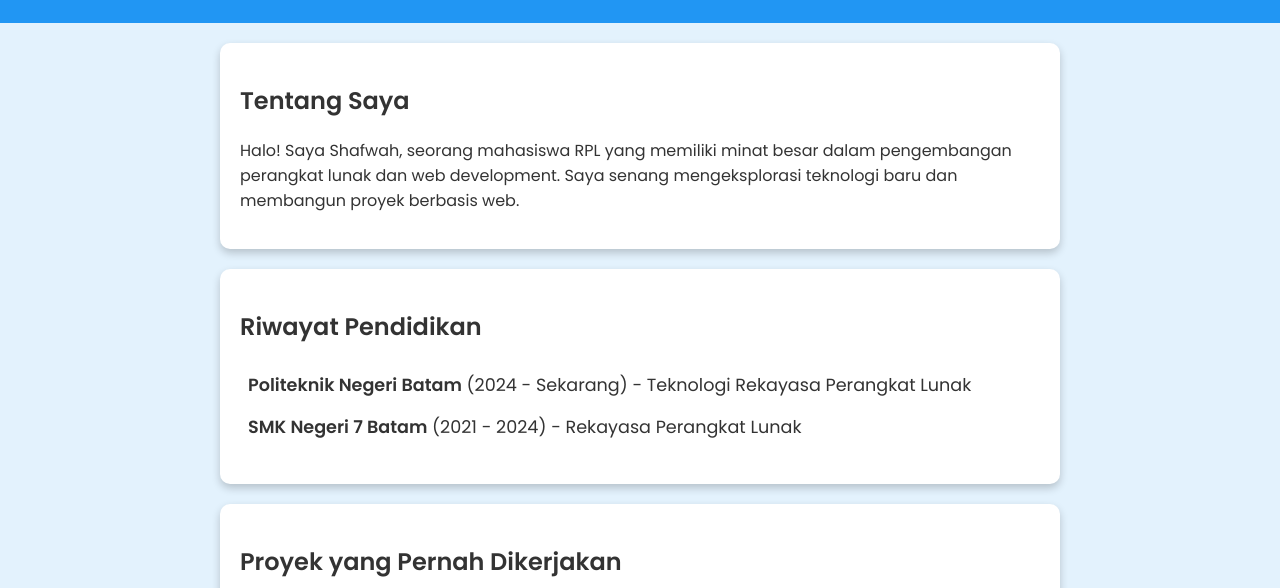
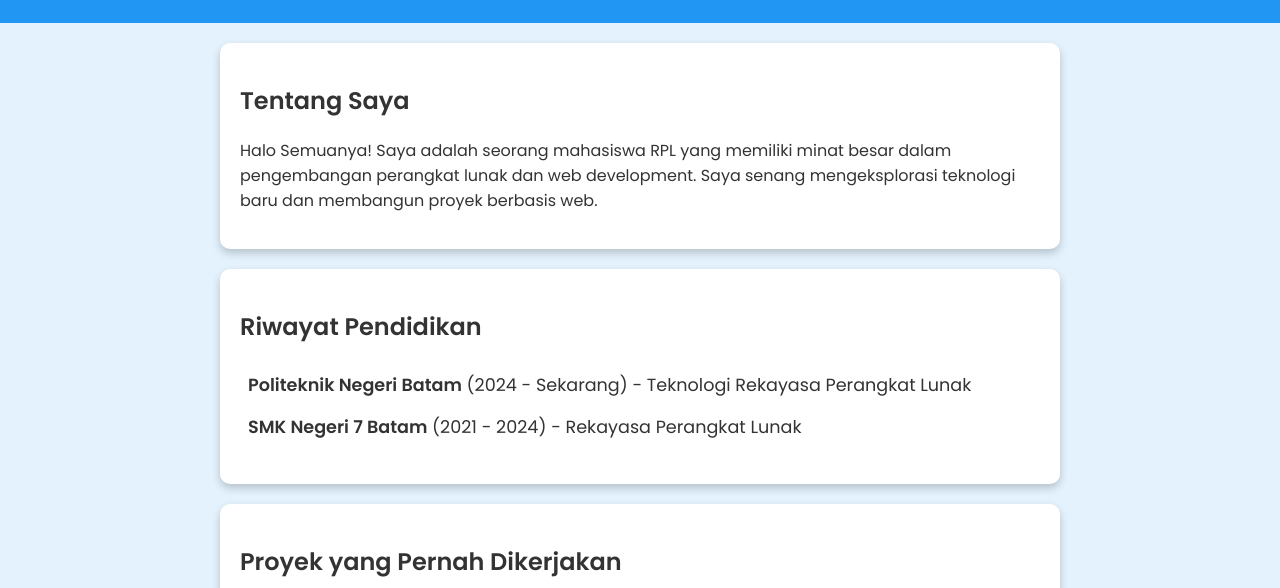
Before and after one commit to shafwah09/shafwah, a plain HTML site: page index.html in a window 1280 px wide. Shown: the part 212-800 px from the top of the page. Drawn offline with Linux system fonts and the light colour scheme.

Commit message:
Update index.html

```diff
--- a/index.html
+++ b/index.html
@@ -101,7 +101,7 @@
 
 <section>
     <h2>Tentang Saya</h2>
-    <p>Halo! Saya Shafwah, seorang mahasiswa RPL yang memiliki minat besar dalam pengembangan perangkat lunak dan web development. Saya senang mengeksplorasi teknologi baru dan membangun proyek berbasis web.</p>
+    <p>Halo Semuanya! Saya adalah seorang mahasiswa RPL yang memiliki minat besar dalam pengembangan perangkat lunak dan web development. Saya senang mengeksplorasi teknologi baru dan membangun proyek berbasis web.</p>
 </section>
 
 <section>
```
